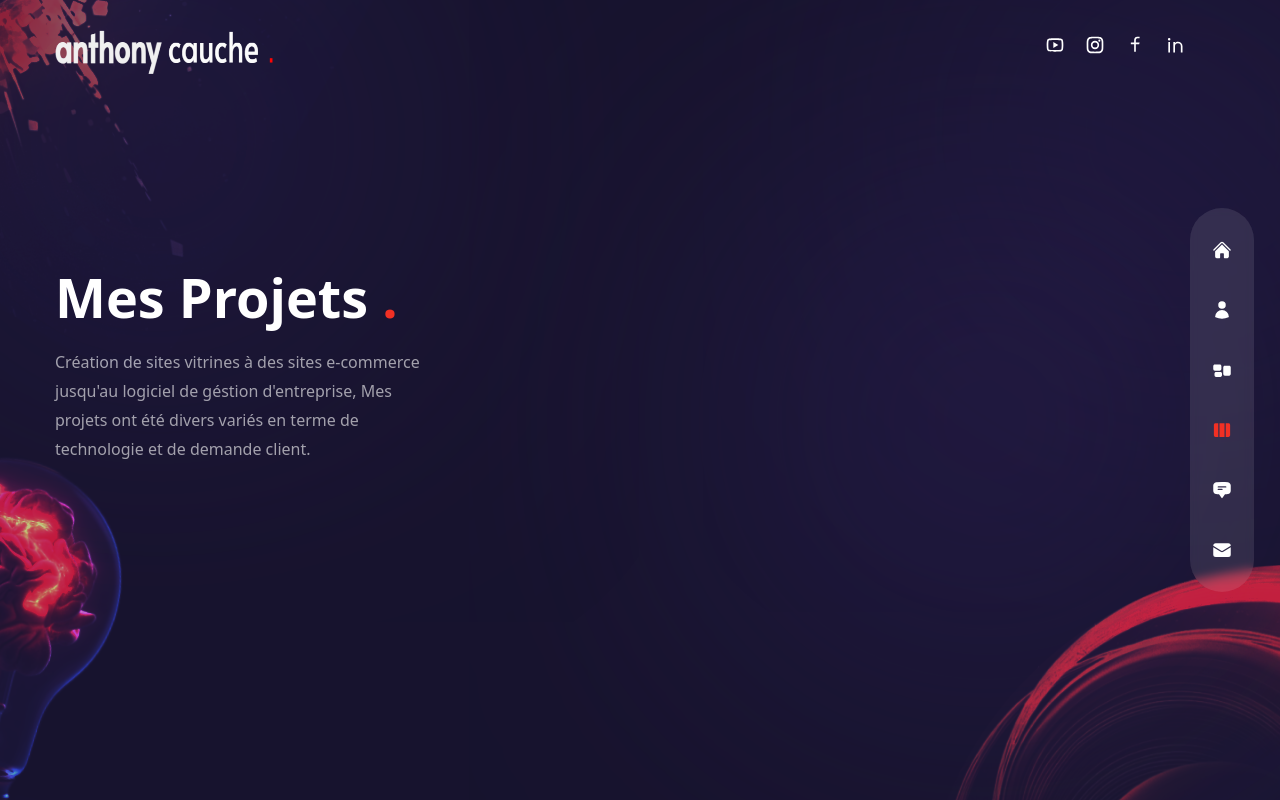
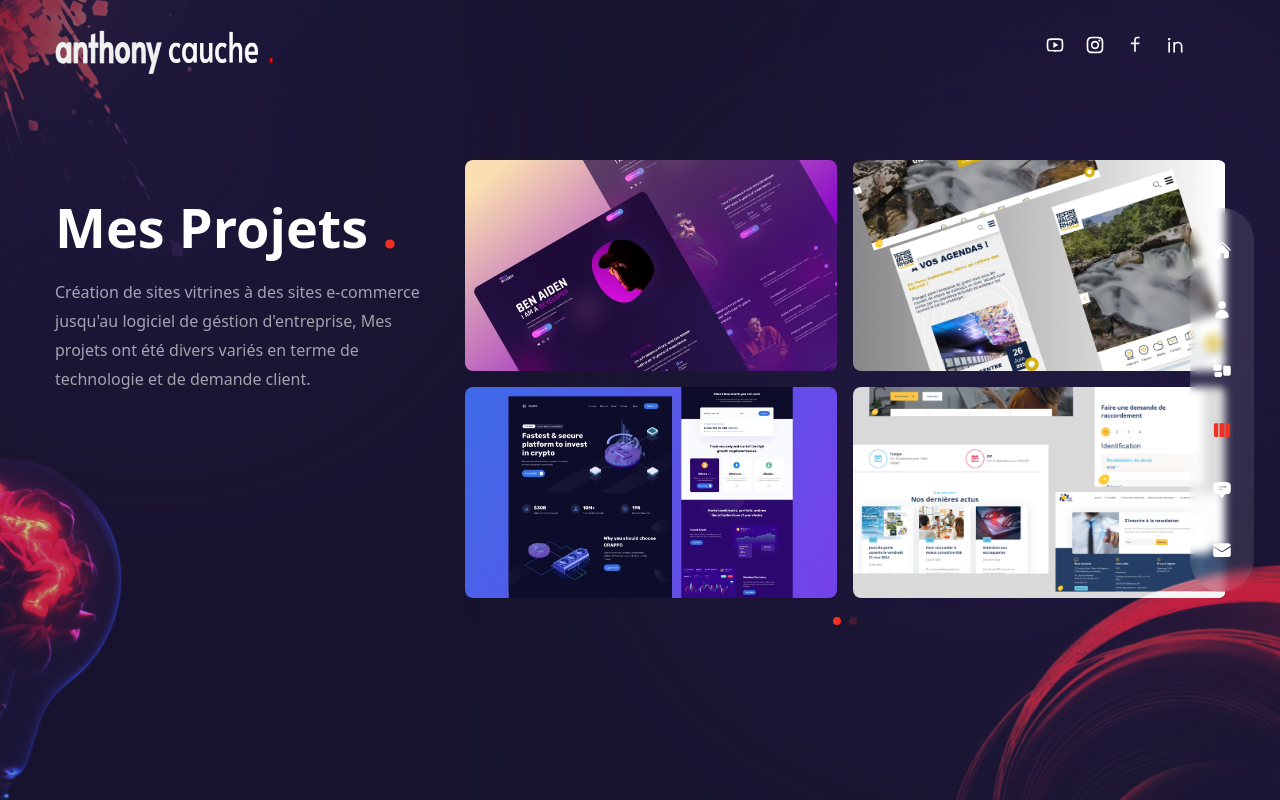
Before and after one commit to Toty-01/Portfolio, a Next.js app: page /mes-projets in a window 1280 px wide. Built offline with nearby package versions, Linux system fonts and the light colour scheme.

Commit message:
workslider ok

```diff
--- a/components/WorkSlider.js
+++ b/components/WorkSlider.js
@@ -49,33 +49,54 @@ import { Swiper, SwiperSlide } from 'swiper/react';
 import "swiper/css";
 import "swiper/css/free-mode";
 import "swiper/css/pagination";
-
+import Image from 'next/image';
 import { Pagination} from 'swiper';
 
 const WorkSlider = () => {
   return <Swiper
-    breakpoints={{
-      320: {
-        slidesPerView: 1,
-        spaceBetween: 15,
-      },
-      640: {
-        slidesPerView: 3,
-        spaceBetween: 15,
-      },
-    }}
-    freeMode={true}
+  spaceBetween={10}
     pagination={{
       clickable: true,
     }}
     modules={[ Pagination]}
-    className="h-[240px] sm:h-[340px]"
+    className="h-[280px] sm:h-[480px] height-workslide"
   >
     {
-      workSlides.slides.map((item,index) => {
+      workSlides.slides.map((slide,index) => {
         return (
           <SwiperSlide key={index}>
-
+            <div className="grid grid-cols-2 grid-rows-1 gap-4 cursor-pointer">
+              {slide.images.map((image, index) => {
+                return (
+                  <div key={index}
+                  width={500}
+                  height={300}
+                  className="relative rounded-lg overflow-hidden flex items-center justify-center group">
+                    <div className="flex items-center justify-center relative overflow-hidden">
+                      <Image
+                       key={index}
+                        src={image.path}
+                        width={500}
+                        height={300}
+                        alt=''
+                        className='object-cover object-bottom height-slides rounded-md'
+                      />
+                      {/* bg */}
+                      <div className="absolute inset-0 bg-gradient-to-l from-transparent via-[#df0707] to-[#1d0a57] opacity-0 group-hover:opacity-80 transition-all duration-700">
+                      </div>
+                      {/* title */}
+                      <div className="absolute bottom-0 translate-y-full xl:group-hover:-translate-y-16 group-hover:-translate-y-8 group-hover:-translate-x-4 transition-all duration-300">
+                        <div className="">
+                          <div className="">Title part 1</div>
+                          <div className="">Title part 2</div>
+                          <div className="">icon</div>
+                        </div>
+                      </div>
+                    </div>
+                  </div>
+                )
+              })}
+            </div>
           </SwiperSlide>
         );
       })
--- a/pages/index.js
+++ b/pages/index.js
@@ -31,10 +31,18 @@ const Home = () => {
           initial="hidden"
           animate="show"
           exit="hidden"
+          className="max-w-sm xl:max-w-xl mx-auto xl:mx-0 mb-2 text-white font-medium">
+            Bienvenue sur mon portfolio .
+        </motion.p>
+        <motion.p
+          variants={fadeIn('down', 0.4)}
+          initial="hidden"
+          animate="show"
+          exit="hidden"
           className="max-w-sm xl:max-w-xl mx-auto xl:mx-0 mb-10 xl:mb-16 text-white">
-          Lorem ipsum dolor sit amet consectetur, adipisicing elit. Iure, ducimus! Magni, iusto excepturi? Laudantium sed maiores impedit eveniet! Ullam nobis
-          ex dolorum aperiam asperiores molestiae eligendi iste architecto quaerat consectetur. Distinctio tempore eligendi, architecto modi,
-          totam doloremque molestiae qui, deleniti sed veniam a porro amet sit corporis quo expedita error et nesciunt ex voluptatum. Molestiae beatae ab eos alias dolor?
+            Vous y trouverez une sélection de mes projets, les services que je propose, ainsi qu&#39;une introduction à mon parcours professionnel.
+            Explorez mes réalisations pour découvrir comment j&#39;aborde chaque défi avec créativité. Que vous ayez besoin d&#39;un site web, d&#39;un logiciel ou de conseils en développement, je suis là pour vous aider.
+            N&#39;hésitez pas à utiliser le formulaire de contact pour toute question ou demande. Bonne visite !!!
         </motion.p>
         {/* btn */}
         <div className="flex justify-center xl:hidden relative">
--- a/styles/globals.css
+++ b/styles/globals.css
@@ -65,3 +65,14 @@
 .lulu::after {
   background-color: rgb(241 48 36 / var(--tw-bg-opacity)) !important;
 }
+.height-slides {
+  height: 211px;
+}
+@media screen and (max-width: 1200px) {
+  .height-workslide {
+    height: 356px !important;
+  }
+  .height-slides {
+    height: 144px;
+  }
+}
```
